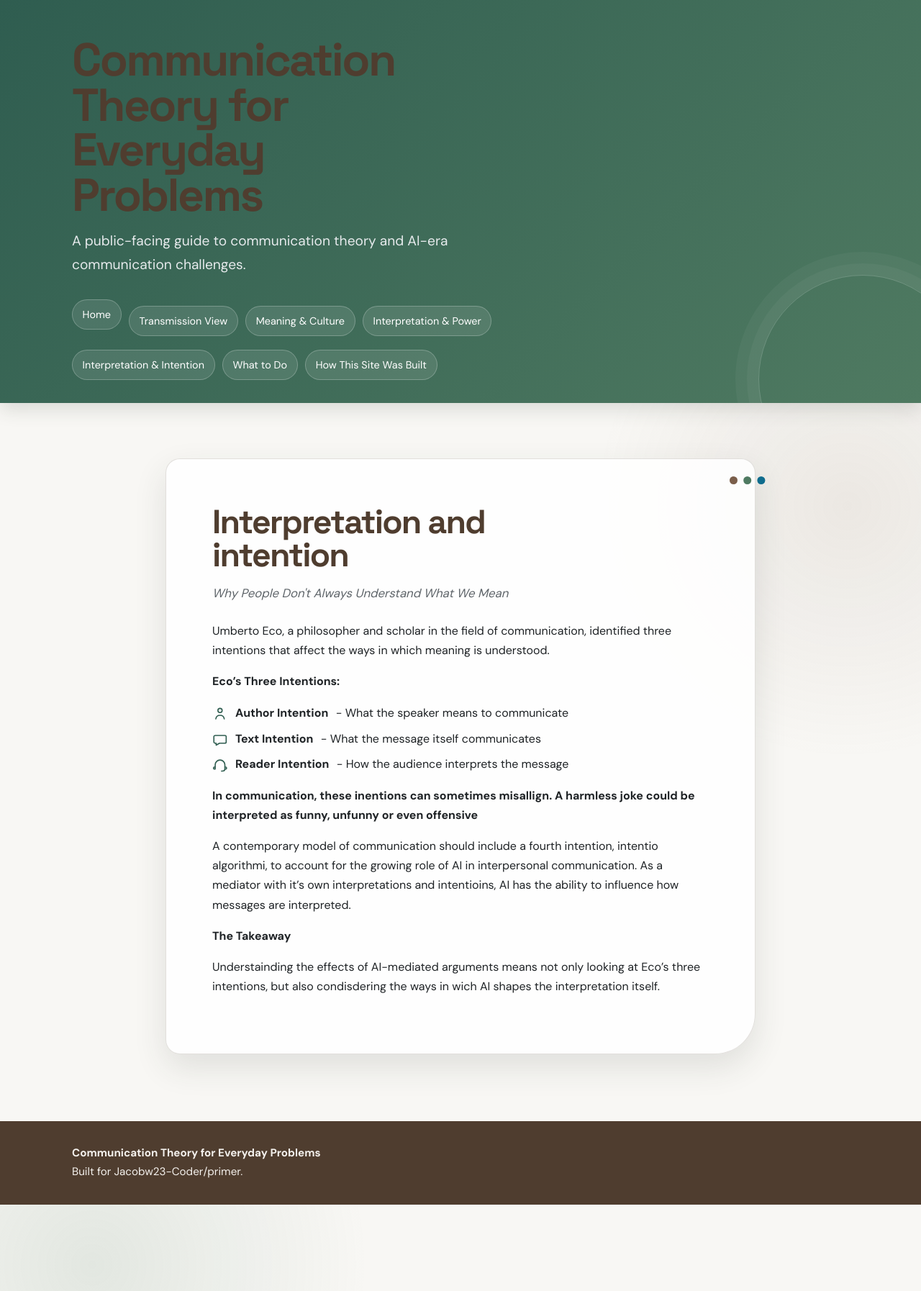
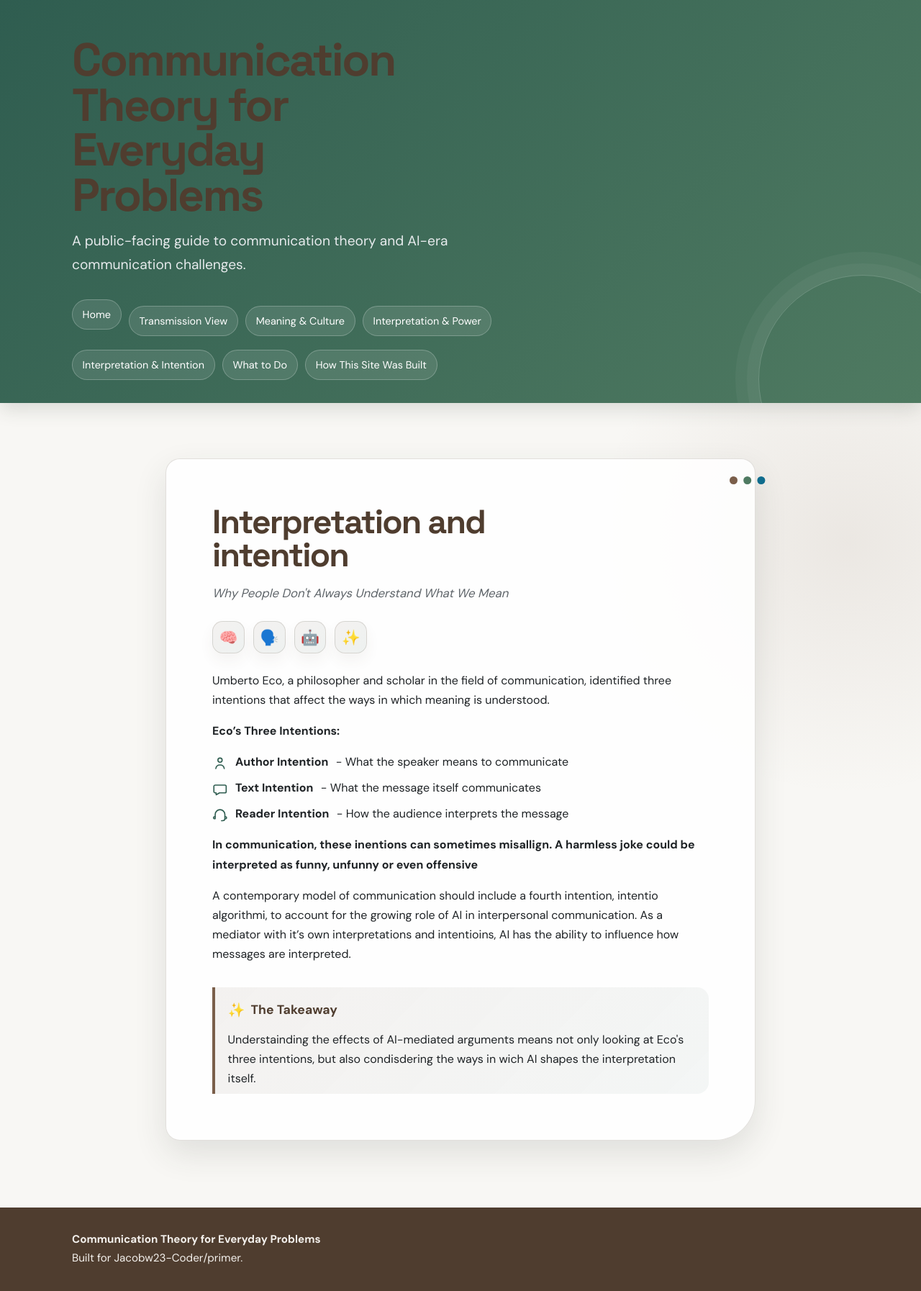
Before and after one commit to Jacobw23-Coder/primer, a Jekyll site: the page built from pages/interpretation-and-intention.md, in a window 1280 px wide. Shown: the whole page at 72% size. Built offline with Jekyll 4.4.1, drawn with Linux system fonts in a browser that asks for light colours.

Commit message:
Added icons to i&i page

```diff
--- a/assets/css/style.css
+++ b/assets/css/style.css
@@ -175,6 +175,50 @@ h3 {
   font-size: 1.05rem;
 }
 
+.page-embellishment {
+  display: flex;
+  flex-wrap: wrap;
+  gap: 0.75rem;
+  margin: 0 0 1.5rem;
+}
+
+.page-embellishment span {
+  display: inline-flex;
+  align-items: center;
+  justify-content: center;
+  width: 2.8rem;
+  height: 2.8rem;
+  border: 1px solid var(--line);
+  border-radius: 0.9rem;
+  background: linear-gradient(135deg, rgba(122, 94, 74, 0.08), rgba(47, 93, 80, 0.08));
+  box-shadow: 0 10px 20px rgba(79, 61, 47, 0.06);
+  font-size: 1.3rem;
+}
+
+.page-callout {
+  margin: 2rem 0 0;
+  border-left: 4px solid var(--muted-brown);
+  border-radius: 0 1rem 1rem 0;
+  padding: 1rem 1.1rem 0.5rem;
+  background: linear-gradient(135deg, rgba(122, 94, 74, 0.08), rgba(47, 93, 80, 0.05));
+}
+
+.page-callout strong {
+  display: flex;
+  align-items: center;
+  gap: 0.5rem;
+  color: var(--bark-brown);
+  font-size: 1.1rem;
+}
+
+.callout-icon {
+  font-size: 1.2rem;
+}
+
+.page-callout p {
+  margin: 0.65rem 0 0;
+}
+
 p,
 ul,
 ol {
--- a/pages/interpretation-and-intention.md
+++ b/pages/interpretation-and-intention.md
@@ -3,6 +3,13 @@ layout: default
 title: Interpretation and intention
 ---
 <p class="subheading"><em>Why People Don't Always Understand What We Mean</em></p>
+
+<div class="page-embellishment" aria-hidden="true">
+  <span>🧠</span>
+  <span>🗣️</span>
+  <span>🤖</span>
+  <span>✨</span>
+</div>
 
 Umberto Eco, a philosopher and scholar in the field of communication, identified three intentions that affect the ways in which meaning is understood.
 
@@ -36,6 +43,7 @@ Umberto Eco, a philosopher and scholar in the field of communication, identified
 
 A contemporary model of communication should include a fourth intention, intentio algorithmi, to account for the growing role of AI in interpersonal communication. As a mediator with it's own interpretations and intentioins, AI has the ability to influence how messages are interpreted.
 
-**The Takeaway**
-
-Understainding the effects of AI-mediated arguments means not only looking at Eco's three intentions, but also condisdering the ways in wich AI shapes the interpretation itself.
+<div class="page-callout">
+  <strong><span class="callout-icon">✨</span> The Takeaway</strong>
+  <p>Understainding the effects of AI-mediated arguments means not only looking at Eco's three intentions, but also condisdering the ways in wich AI shapes the interpretation itself.</p>
+</div>
```
